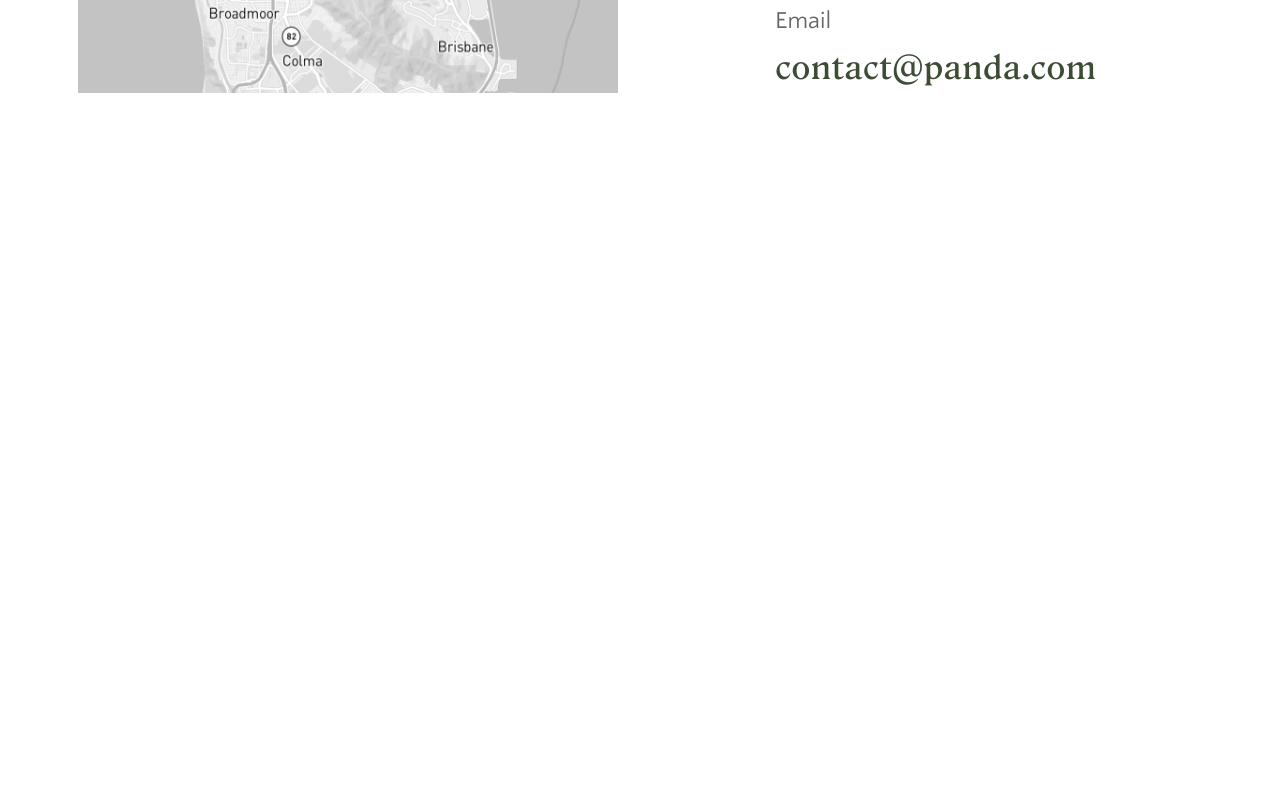
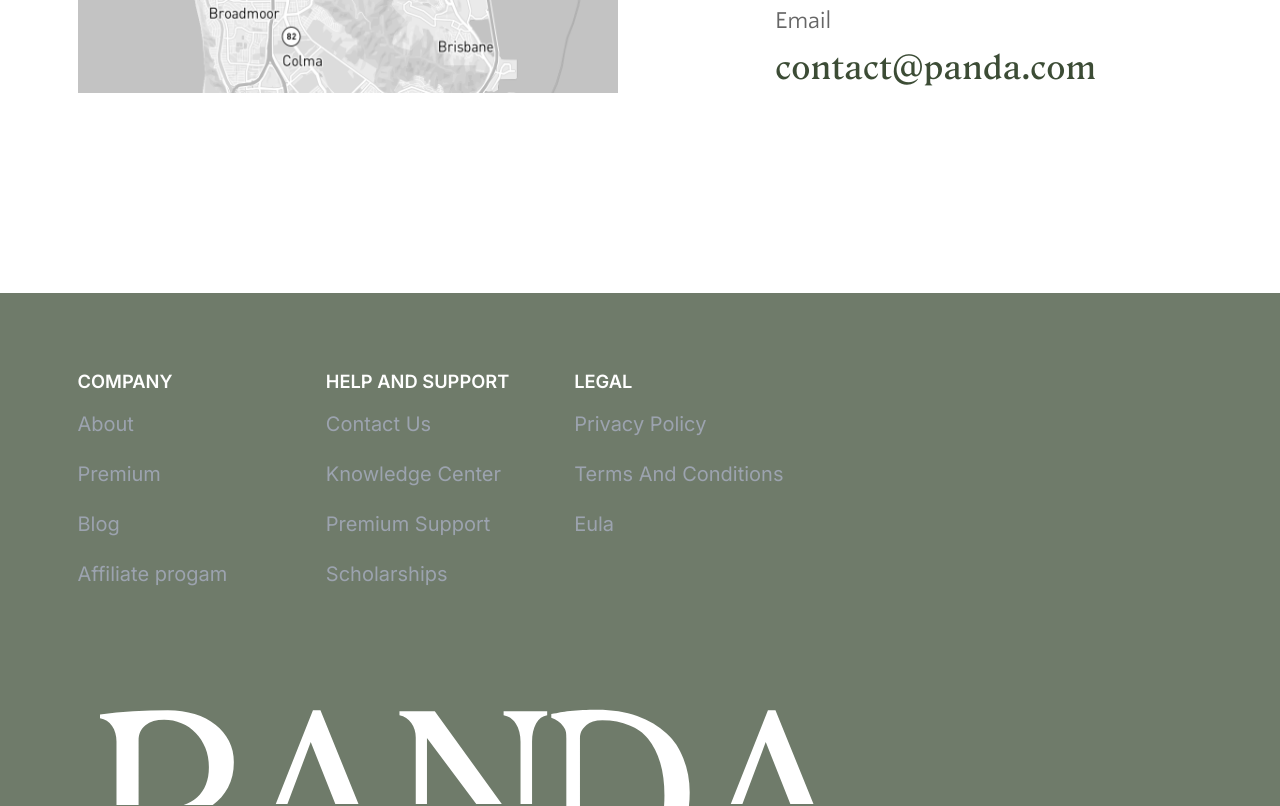
Before and after one commit to Anu-oluwapo/panda, a plain HTML site: page index.html in a window 1280 px wide. Shown: the part 4945-5751 px from the top of the page. Before the commit the page ends 5238 px from the top, so only its background shows below. Drawn offline with nearby package versions, Linux system fonts and the light colour scheme; files whose address does not match are found by name.

Commit message:
Finished up layout

```diff
--- a/css/style.css
+++ b/css/style.css
@@ -6,7 +6,7 @@ black: #dcdcdc #0d0d0b
 light black: #191919
 
 */
-
+@import url("https://fonts.googleapis.com/css2?family=Inter:wght@400;600&display=swap");
 @import url("https://fonts.googleapis.com/css2?family=Quattrocento+Sans&display=swap");
 
 @font-face {
@@ -99,6 +99,12 @@ span {
   font-size: 1.8rem;
 }
 
+.btn-panda:hover {
+  color: #fff;
+  background-color: #6f7b6a;
+  border: solid 1px #fff;
+}
+
 section {
   padding-top: 7rem;
   padding-bottom: 20rem;
@@ -135,3 +141,32 @@ hr {
   margin-top: 3rem;
   padding-left: 15rem;
 }
+
+footer {
+  background-color: #6f7b6a;
+}
+
+.footer-logo {
+  margin-left: 10rem;
+}
+
+.footer a {
+  font-family: "Inter", sans-serif;
+  font-weight: 400;
+  font-size: 2rem;
+  color: #9ca3af;
+  text-decoration: none;
+  display: block;
+  margin-bottom: 2rem;
+}
+
+.footer {
+  padding-bottom: 10rem;
+}
+
+footer p {
+  font-family: "Inter", sans-serif;
+  font-weight: 600;
+  font-size: 1.83rem;
+  color: #fff;
+}
--- a/index.html
+++ b/index.html
@@ -33,10 +33,10 @@
             </a>
 
             <ul class="nav nav-pills">
-                <li class="nav-item py-2"><a href="#" class="nav-link" aria-current="page">Home</a></li>
-                <li class="nav-item py-2"><a href="#" class="nav-link">About</a></li>
-                <li class="nav-item py-2"><a href="#" class="nav-link">Shop</a></li>
-                <a class="btn btn-panda pt-3">Contact Us</a>
+                <li class="nav-item py-2"><a href="/" class="nav-link" aria-current="page">Home</a></li>
+                <li class="nav-item py-2"><a href="/" class="nav-link">About</a></li>
+                <li class="nav-item py-2"><a href="/" class="nav-link">Shop</a></li>
+                <a href="/" class="btn btn-panda pt-3">Contact Us</a>
             </ul>
         </header>
     </div>
@@ -197,6 +197,46 @@
         </div>
 
     </section>
+    <footer>
+        <section class="footer container">
+            <div class="row">
+                <div class="row col-8">
+                    <div class="col-4">
+                        <p>COMPANY</p>
+
+                        <a href="/">About</a>
+                        <a href="/">Premium</a>
+                        <a href="/">Blog</a>
+                        <a href="/">Affiliate progam</a>
+
+                    </div>
+                    <div class="col-4">
+                        <p>HELP AND SUPPORT</p>
+
+                        <a href="/">Contact Us</a>
+                        <a href="/">Knowledge Center</a>
+                        <a href="/">Premium Support</a>
+                        <a href="/">Scholarships</a>
+                    </div>
+                    <div class="col-4">
+                        <p>LEGAL</p>
+
+                        <a href="/">Privacy Policy</a>
+                        <a href="/">Terms And Conditions</a>
+                        <a href="/">Eula</a>
+                    </div>
+                </div>
+                <div class="col-4"></div>
+            </div>
+        </section>
+        <div class="footer-logo">
+            <img src="/assets/footerLogo/P.svg">
+            <img src="/assets/footerLogo/A.svg">
+            <img src="/assets/footerLogo/N.svg">
+            <img src="/assets/footerLogo/D.svg">
+            <img src="/assets/footerLogo/A.svg">
+        </div>
+    </footer>
 
 </body>
 
```
Also changed, not shown: assets/footerLogo/A-1.svg (added), assets/footerLogo/A.svg (added), assets/footerLogo/D.svg (added), assets/footerLogo/N.svg (added), assets/footerLogo/P.svg (added).
